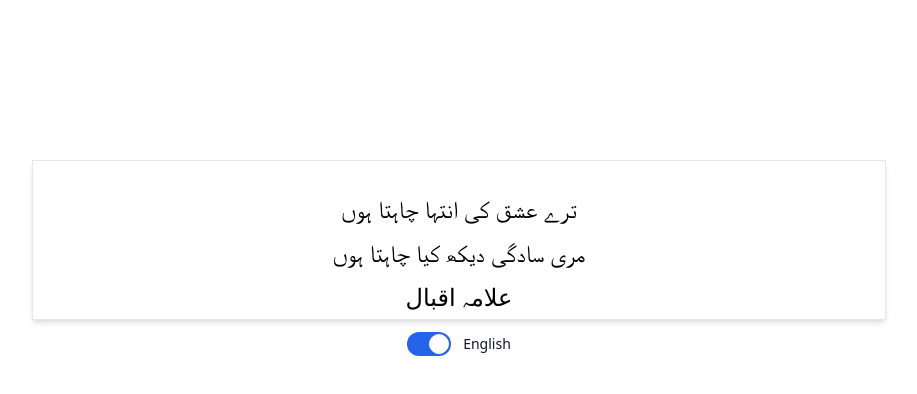
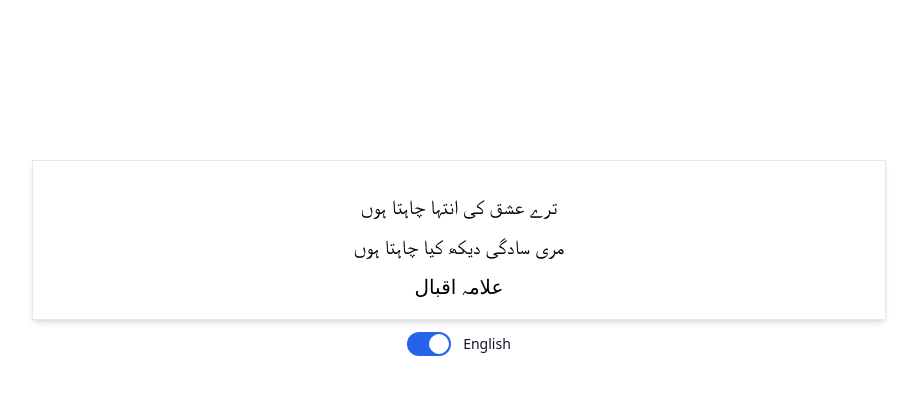
Before and after one commit to Zaahiid/urdudosti-client, a React (Vite) app: page / in a window 1280 px wide. Shown: the top 394 px of the page, without its empty margins (181-1098 px from the left). Built offline with nearby package versions, Linux system fonts and the light colour scheme.

Commit message:
changes text size

```diff
--- a/src/components/SampleSher.jsx
+++ b/src/components/SampleSher.jsx
@@ -27,9 +27,9 @@ const SampleSher = () => {
       {isUrdu ? (
         <div className="w-2/3 h-40 border text-center bg-white shadow-md">
 
-          <h2 className="mt-8 text-2xl font-medium font-serif">{data[0].sher.urdu[0]}</h2>
-          <h2 className="my-3 text-2xl font-medium font-serif">{data[0].sher.urdu[1]}</h2>
-          <h2 className="text-2xl font-medium font-serif">{data[0].poet_name.urdu_name}</h2>{" "}
+          <h2 className="mt-8 text-sm md:text-xl font-medium font-serif">{data[0].sher.urdu[0]}</h2>
+          <h2 className="my-3 text-sm md:text-xl font-medium font-serif">{data[0].sher.urdu[1]}</h2>
+          <h2 className="text-sm md:text-xl font-medium font-serif">{data[0].poet_name.urdu_name}</h2>{" "}
         </div>
       ) : (
         <div className="w-2/3 h-40 border text-center bg-white shadow-md">
```
